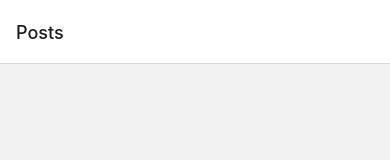
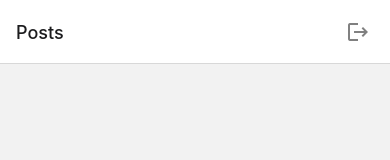
Before and after one commit to kovalenkoandri/react-native-goit-hw-04, a React Native app: screen / in a window 390 px wide. Shown: the top 160 px of the page. Built offline with nearby package versions, Linux system fonts and the light colour scheme.

Commit message:
headerRight

```diff
--- a/package.json
+++ b/package.json
@@ -11,14 +11,17 @@
   "dependencies": {
     "@expo/vector-icons": "^13.0.0",
     "@react-navigation/bottom-tabs": "^6.5.3",
+    "@react-navigation/material-bottom-tabs": "^6.2.11",
     "@react-navigation/native": "^6.1.2",
     "@react-navigation/native-stack": "^6.9.8",
     "expo": "~47.0.12",
     "expo-app-loading": "~2.1.1",
     "expo-splash-screen": "~0.17.5",
     "expo-status-bar": "~1.4.2",
+    "expo-system-ui": "^2.0.1",
     "react": "18.1.0",
     "react-native": "0.70.5",
+    "react-native-paper": "^5.1.4",
     "react-native-safe-area-context": "4.4.1",
     "react-native-screens": "~3.18.0",
     "react-native-vector-icons": "^9.2.0"
--- a/router.js
+++ b/router.js
@@ -15,6 +15,7 @@ import ProfileScreen from './Screens/mainScreen/ProfileScreen';
 // icons import
 import { MaterialCommunityIcons } from '@expo/vector-icons';
 import { AntDesign } from '@expo/vector-icons';
+import { MaterialIcons } from '@expo/vector-icons';
 
 export const useRoute = (isAuth) => {
   if (!isAuth) {
@@ -48,6 +49,12 @@ export const useRoute = (isAuth) => {
               color={color}
             />
           ),
+          headerRight: ({ focused, size, color }) => (
+            <MaterialIcons name="logout" size={24} color="grey" />
+          ),
+          headerRightContainerStyle: {
+            paddingRight: 20,
+          },
         }}
         name="Posts"
         component={PostsScreen}
```
Also changed, not shown: 1 other file (tests, documents, lock files or other folders).
